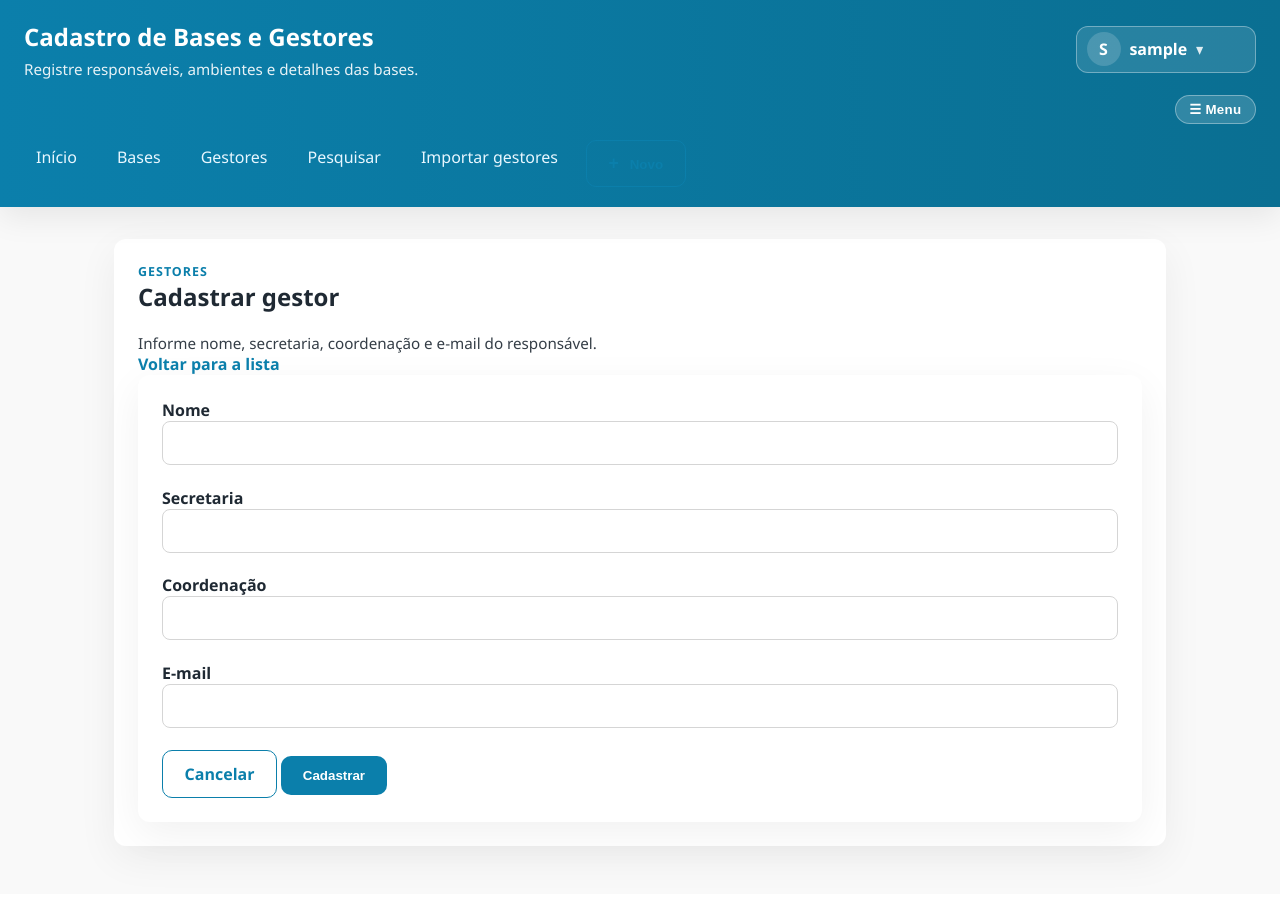
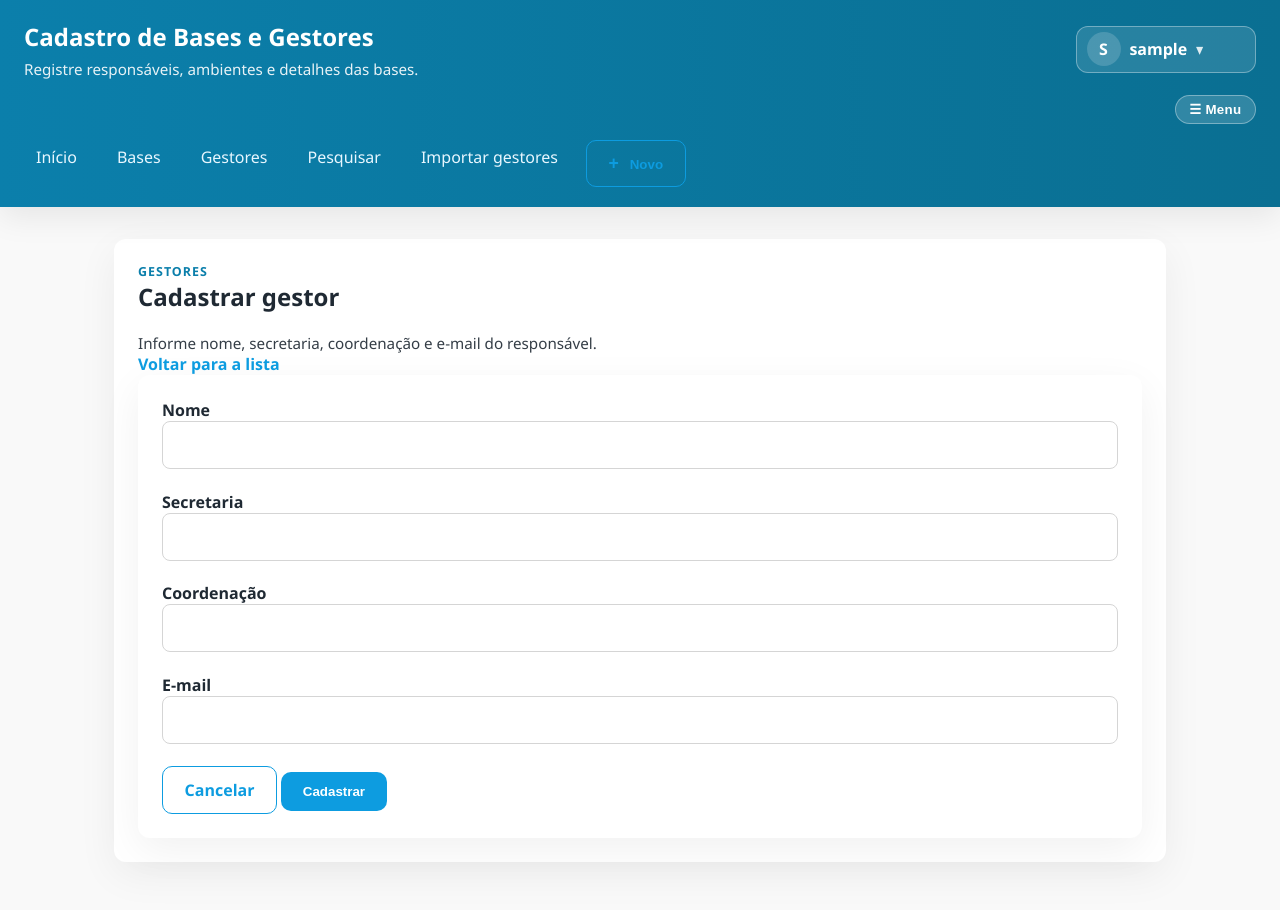
Before and after one commit to leandrojtv/Arquivos, a Flask app: page /gestores/novo in a window 1280 px wide. Before the commit the page ends 863 px from the top, so only its background shows below. Run offline with Flask 3, Linux system fonts and the light colour scheme; the visitor is signed in with stand-in values (Sample User, id 1).

Commit message:
Refine button color and unify form field styles

```diff
--- a/static/style.css
+++ b/static/style.css
@@ -1,6 +1,6 @@
 :root {
   font-family: 'Segoe UI', Tahoma, Geneva, Verdana, sans-serif;
-  --primary: #0b7fab;
+  --primary: #0d9ce0;
   --secondary: #e0f4fb;
   --danger: #d9534f;
   --light: #f9f9f9;
@@ -219,18 +219,30 @@ label {
 
 input[type='text'],
 input[type='email'],
-input[type='password'] {
+input[type='password'],
+select,
+textarea {
   width: 100%;
   padding: 0.75rem;
   margin-bottom: 1rem;
   border: 1px solid var(--border);
   border-radius: 8px;
   font-size: 1rem;
+  font-family: inherit;
+  background-color: #fff;
 }
 
 input[type='file'] {
   margin-bottom: 1rem;
   font-size: 1rem;
+}
+
+input:focus,
+select:focus,
+textarea:focus {
+  outline: none;
+  border-color: var(--primary);
+  box-shadow: 0 0 0 3px rgba(13, 156, 224, 0.18);
 }
 
 button,
```
